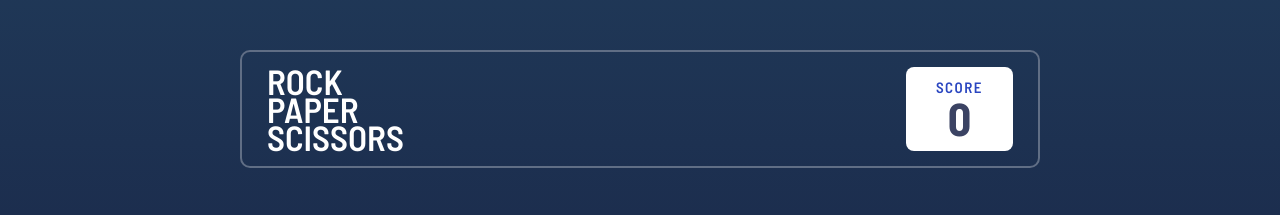
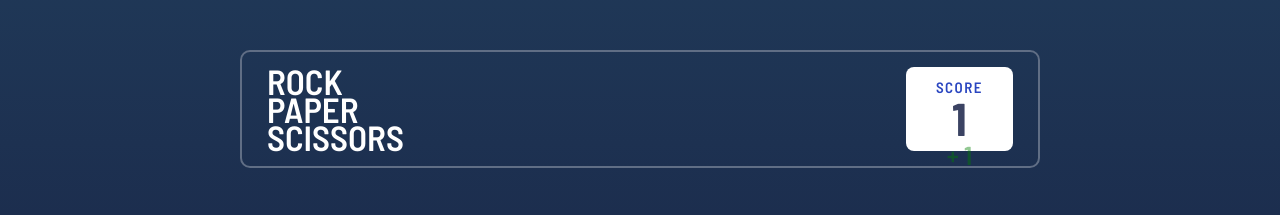
Before and after one commit to Leonardo-G/rock-paper-scissors-frontmentor, a Next.js app: page / in a window 1280 px wide. Both pictures are taken after a click on the element 450 px from the left and 383 px from the top of the page. Shown: the top 215 px of the page. Built offline with nearby package versions, Linux system fonts and the light colour scheme.

Commit message:
number score and local storage

```diff
--- a/components/game/InGame.tsx
+++ b/components/game/InGame.tsx
@@ -100,7 +100,6 @@ export const InGame = () => {
 
         setTimeout(() => {
 
-            gamePoint( resultGame( hand!, houseHand ) )
             setIsEndGame( true );
         }, 2400);
     }
@@ -113,6 +112,8 @@ export const InGame = () => {
 
         if ( hand && isEndGame ) {
             gameEnd( houseHand as IHand );
+            console.log(resultGame( hand!, houseHand ))
+            gamePoint( resultGame( hand!, houseHand ) )
         }
 
     }, [ isEndGame ])
--- a/components/header/ScoreHeader.tsx
+++ b/components/header/ScoreHeader.tsx
@@ -4,6 +4,7 @@ import { GameContext } from '../../context/GameContext'
 import { Text } from '../../styled/globals'
 
 const Box = styled.div`
+    position: relative;
     background: #fff;
     display: flex;
     flex-direction: column;
@@ -13,9 +14,23 @@ const Box = styled.div`
     justify-content: space-around;
 `
 
+const BoxPoint = styled.div`
+    position: absolute;
+    top: 150%;
+    animation-name: scoreHeader;
+    animation-delay: 0s;
+    animation-duration: 1.5s;
+    animation-fill-mode: forwards;
+
+    @keyframes scoreHeader {
+        0% { top: 150% }
+        100% { top: 50%; opacity: 0; }
+    }
+`
+
 export const ScoreHeader = () => {
 
-    const { score } = useContext( GameContext );
+    const { score, gameFinish, result } = useContext( GameContext );
 
     return (
         <Box>
@@ -29,6 +44,18 @@ export const ScoreHeader = () => {
                 size={ 46 }
                 bold
             >{ score }</Text>
+            {
+                gameFinish && result === "win" &&
+                <BoxPoint>
+                    <Text color='green' size={ 26 }>+ 1</Text>
+                </BoxPoint>
+            }
+            {
+                gameFinish && result === "lose" &&
+                <BoxPoint>
+                    <Text color='red' size={ 26 }>- 1</Text>
+                </BoxPoint>
+            }
         </Box>
     )
 }
--- a/context/GameContext.tsx
+++ b/context/GameContext.tsx
@@ -9,12 +9,13 @@ export interface ContextProps {
     result: "lose" | "win" | "draw" | null;
     urlHand: string | null;
     score: number;
+    gameFinish: boolean;
 
     //methods
     changeInGame: ( hand: IHand, urlHand: string  ) => void;
     gameEnd: ( handComputer: IHand ) => void;
     resetGame: () => void;
-    gamePoint: (result: "win" | "lose" | "draw") => void
+    gamePoint: (result: "win" | "lose" | "draw") => void;
 };
 
 export const GameContext = createContext({} as ContextProps);
--- a/context/GameProvider.tsx
+++ b/context/GameProvider.tsx
@@ -1,4 +1,4 @@
-import React, { FC, ReactNode, useReducer } from 'react'
+import React, { FC, ReactNode, useEffect, useReducer } from 'react'
 import { IHand, IHandInfo } from '../interface/game';
 import { GameContext } from './GameContext';
 import gameReducer from './gameReducer';
@@ -10,6 +10,7 @@ export interface IGameContext {
     result: "lose" | "win" | "draw" | null;
     urlHand: string | null;
     score: number;
+    gameFinish: boolean;
 }
 
 const INITIA_STATE: IGameContext = {
@@ -18,7 +19,8 @@ const INITIA_STATE: IGameContext = {
     handComputer: null,
     result: null,
     urlHand: null,
-    score: 0
+    score: 0,
+    gameFinish: false
 }
 
 interface Props{
@@ -29,8 +31,18 @@ export const GameProvider: FC<Props> = ({ children }) => {
 
     const [state, dispatch] = useReducer( gameReducer, INITIA_STATE );
 
+    useEffect(() => {
+        if( localStorage.getItem("ScoreGame") ) {
+            dispatch({
+                type: "CHANGE SCORE",
+                payload: Number(localStorage.getItem("ScoreGame"))
+            })
+        } else {
+            localStorage.setItem( "ScoreGame", (0).toString() );
+        }
+    }, [])
+
     const changeInGame = ( hand: IHand, urlHand: string ) => {
-        localStorage.setItem("hand", hand);
 
         dispatch({
             type: "IN_GAME",
@@ -42,6 +54,7 @@ export const GameProvider: FC<Props> = ({ children }) => {
     }
 
     const gameEnd = ( handComputer: IHand ) => {
+
         dispatch({
             type: "GAME_END",
             payload: {
@@ -57,14 +70,19 @@ export const GameProvider: FC<Props> = ({ children }) => {
     }
 
     const gamePoint = (result: "win" | "lose" | "draw") => {
+
         if ( result === "draw" ) return;
 
         if ( result === "win" ) {
+
+            localStorage.setItem( "ScoreGame", (state.score + 1).toString() )
             dispatch({ type: "WIN GAME" });
             return;
         }
 
         if ( result === "lose" ){
+
+            localStorage.setItem( "ScoreGame", (state.score - 1).toString() )
             dispatch({ type: "LOSE GAME" });
             return;
         }
--- a/context/gameReducer.ts
+++ b/context/gameReducer.ts
@@ -3,6 +3,7 @@ import { resultGame } from "../utils/game";
 import { IGameContext } from "./GameProvider";
 
 type ActionTypes =
+    | { type: "CHANGE SCORE", payload: number }
     | { type: "IN_GAME", payload: { hand: IHand, urlHand: string } }
     | { type: "GAME_END", payload: { handComputer: IHand } }
     | { type: "RESET GAME" }
@@ -12,6 +13,13 @@ type ActionTypes =
 const gameReducer = ( state: IGameContext, action: ActionTypes ): IGameContext => {
 
     switch (action.type) {
+
+        case "CHANGE SCORE":
+            return {
+                ...state,
+                score: action.payload
+            }
+
         case "IN_GAME":
 
             return {
@@ -26,7 +34,8 @@ const gameReducer = ( state: IGameContext, action: ActionTypes ): IGameContext =
                 ...state,
                 inGame: false,
                 result: resultGame( state.hand!, action.payload.handComputer ) as "lose" | "win" | "draw",
-                handComputer: action.payload.handComputer
+                handComputer: action.payload.handComputer,
+                gameFinish: true
             }
 
         case "RESET GAME":
@@ -36,13 +45,20 @@ const gameReducer = ( state: IGameContext, action: ActionTypes ): IGameContext =
                 hand: null,
                 handComputer: null,
                 result: null,
-                urlHand: null
+                urlHand: null,
+                gameFinish: false
             }
 
         case "WIN GAME":
             return {
                 ...state,
-                score: state.score++
+                score: state.score + 1
+            }
+
+        case "LOSE GAME":
+            return {
+                ...state,
+                score: state.score - 1
             }
 
         default:
--- a/utils/game.ts
+++ b/utils/game.ts
@@ -5,7 +5,6 @@ export const resultGame = ( hand: IHand, handComputer: IHand ): "win" | "lose" |
     let result: "draw" | "win" | "lose" = "draw";
 
     if ( hand === handComputer ) return result;
-
     if ( hand === "paper" ) {
 
         if ( handComputer === "rock" ) {
```
Also changed, not shown: 1 other file (tests, documents, lock files or other folders).
